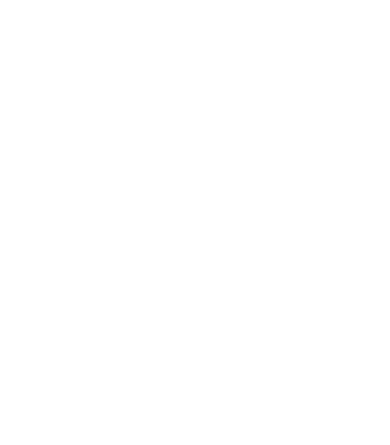
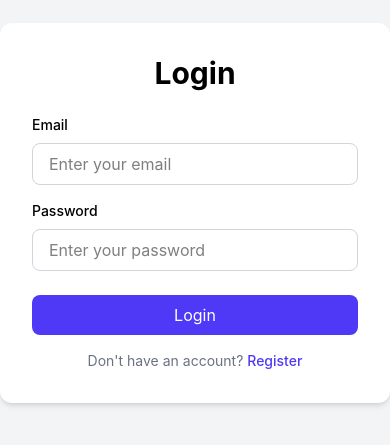
Before and after one commit to Sanidhi07/studySphere, a React (Vite) app in the folder client/: page / in a window 390 px wide. Before the commit this address had no page. Shown: the part 209-654 px from the top of the page. Built offline with nearby package versions, Linux system fonts and the light colour scheme.

Commit message:
feat: build responsive login page UI

```diff
--- a/client/src/App.tsx
+++ b/client/src/App.tsx
@@ -12,7 +12,7 @@
   return (
     <BrowserRouter>
       <Routes>
-        <Route path="/login" element={<LoginPage />} />
+        <Route path="/" element={<LoginPage />} />
         <Route path="/register" element={<RegisterPage />} />
         <Route path="/dashboard" element={<DashboardPage />} />
         <Route path="/subjects" element={<SubjectsPage />} />
--- a/client/src/pages/LoginPage.tsx
+++ b/client/src/pages/LoginPage.tsx
@@ -1,8 +1,41 @@
+import {Link} from "react-router-dom";
+
 function LoginPage(){
     return(
-        <div>
-            <h1>Login Page</h1>
-            {/* Add your login form here */}
+        <div className="min-h-screen flex items-center justify-center bg-gray-100">
+            <div className="bg-white rounded-xl shadow-md p-8 w-full max-w-md">
+                <h1 className="text-3xl font-bold text-center">
+                    Login
+                </h1>
+                <div className="mt-6">
+                    <label className="block text-sm font-medium mb-2">
+                        Email
+                    </label>
+                    <input
+                    type="email"
+                    placeholder="Enter your email"
+                    className="w-full border border-gray-300 rounded-lg px-4 py-2 focus:outline-none focus:ring-2 focus:ring-indigo-500"/>
+                </div>
+                <div className="mt-4">
+                    <label className="block text-sm font-medium mb-2">
+                        Password
+                    </label>
+                    <input
+                    type="password"
+                    placeholder="Enter your password"
+                    className="w-full border border-gray-300 rounded-lg px-4 py-2 focus:outline-none focus:ring-2 focus:ring-indigo-500"/>
+                </div>
+                <button className="w-full bg-indigo-600 text-white py-2 rounded-lg mt-6 hover:bg-indigo-700 transition-colors">
+                    Login
+                </button>
+                <p className="text-center text-sm text-gray-500 mt-4">
+                    Don't have an account?{" "}
+                    <Link to="/register" className="text-indigo-600 hover:text-indigo-700 font-medium">
+                    Register
+                    </Link>
+                </p>
+            </div>
+
         </div>
     );
 }
```
